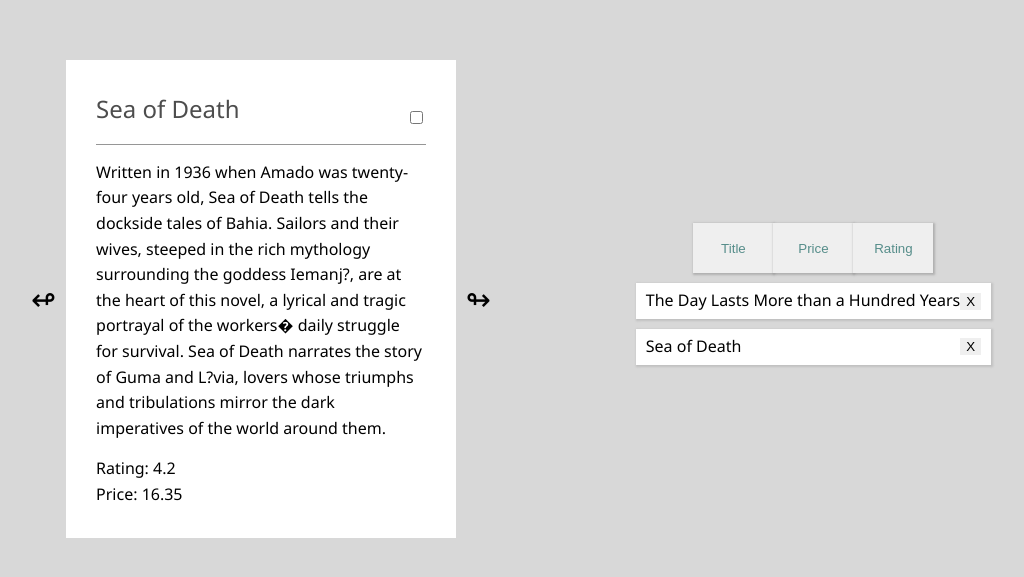
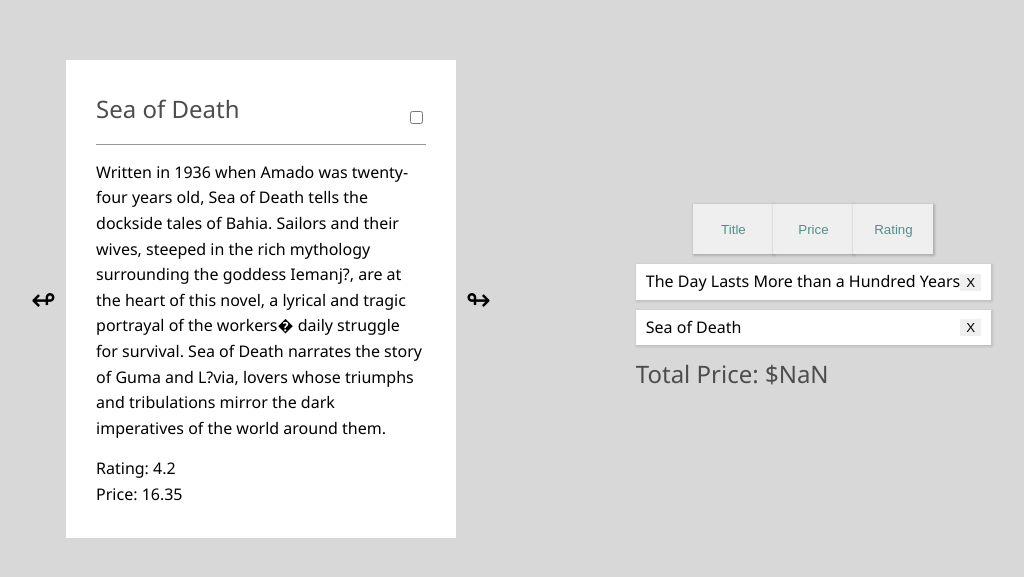
Before and after one commit to LotanM/book-wish-list, a React (Create React App) app: page / in a window 1280 px wide. Shown: the part 101-678 px from the top of the page, without its empty margins (134-1158 px from the left). Built offline with nearby package versions, Linux system fonts and the light colour scheme.

Commit message:
total price

```diff
--- a/src/cmps/WishList.jsx
+++ b/src/cmps/WishList.jsx
@@ -31,6 +31,15 @@ export class WishList extends Component {
         await BookService.removeBook(idx)
         this.loadWishList()
     }
+    totalPrice=()=>{
+        console.log('hi')
+        var totalPrice = 0;
+        this.state.wishlist.forEach(book=>{
+            totalPrice += +book.price
+        })
+        console.log('totalPrice', totalPrice)
+        return totalPrice
+    }
 
     onAddToWishList= async(book, isChecked)=>{
         console.log('isChecked', isChecked)
@@ -47,6 +56,7 @@ export class WishList extends Component {
                 {
                 this.state.wishlist && this.state.wishlist.map(book => <WishListPreview key={book._id} book={book} removeBook={this.removeBook} />)
                 }
+                {this.state.wishlist &&<h2>Total Price: ${this.totalPrice()}</h2>}
             </div>
         )
     }
```
